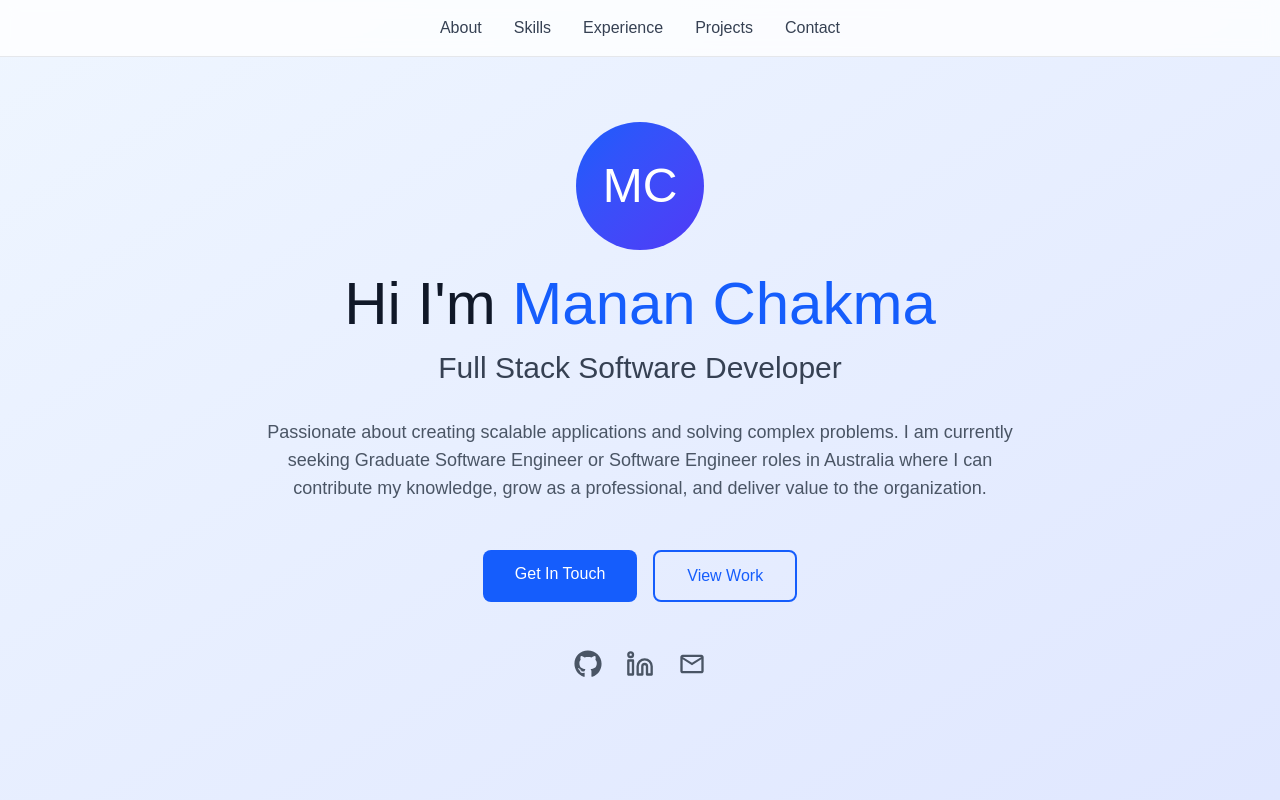
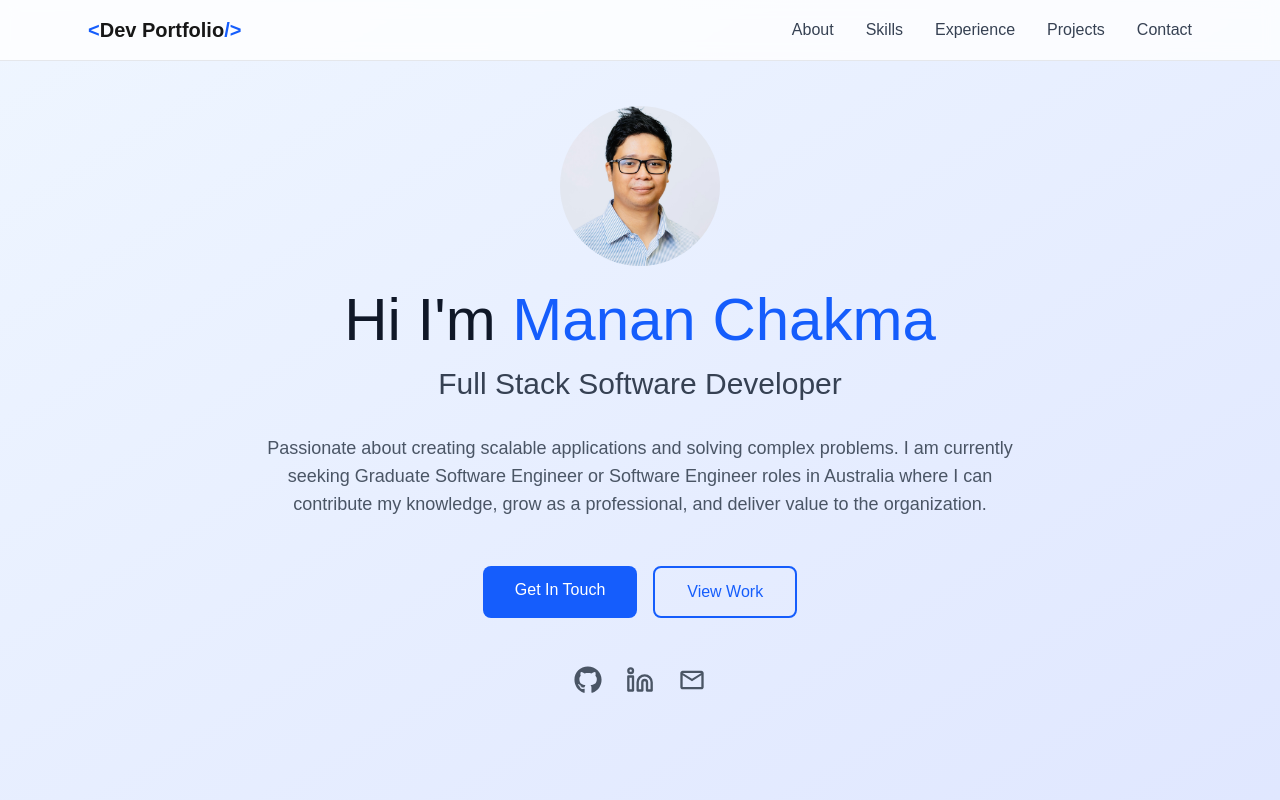
Before and after one commit to Manan-Chakma/manan-portfolio, a Next.js app: page / in a window 1280 px wide. Shown: the top 800 px of the page. Built offline with nearby package versions, Linux system fonts and the light colour scheme.

Commit message:
[IMP] header and image improvement

```diff
--- a/src/app/components/Header.tsx
+++ b/src/app/components/Header.tsx
@@ -18,7 +18,13 @@ export default function Header() {
     return (
         <header className="fixed top-0 left-0 right-0 z-50 bg-white/80 backdrop-blur-sm border-b border-gray-200">
             <div className="max-w-6xl mx-auto px-6 py-4">
-                <nav className="hidden md:flex gap-8 justify-center">
+                <div className="flex items-center justify-between">
+                    <div className="text-xl font-semibold">
+                        <span className="text-blue-600">{'<'}</span>
+                        Dev Portfolio
+                        <span className="text-blue-600">{'/>'}</span>
+                    </div>
+                    <nav className="hidden md:flex gap-8">
                         <button
                             className="text-gray-700 hover:text-blue-600 transition-colors"
                             onClick={() => scrollToSection('about')}
@@ -54,7 +60,6 @@ export default function Header() {
                             Contact
                         </button>
                     </nav>
-            </div>
 
                     {/* mobile menu button */}
                     <button
@@ -63,6 +68,9 @@ export default function Header() {
                     >
                         {isMenuOpen ? <MdOutlineClose size={24} /> : <HiOutlineMenu size={24} />}
                     </button>
+                </div>
+
+            </div>
 
             {
                 isMenuOpen && (
--- a/src/app/components/Hero.tsx
+++ b/src/app/components/Hero.tsx
@@ -1,16 +1,27 @@
 import { FaGithub } from "react-icons/fa";
 import { FiLinkedin } from "react-icons/fi";
 import { MdOutlineMail } from "react-icons/md";
+
+import Image from 'next/image'
 
 export function Hero() {
     return (
         <section className="min-h-screen flex items-center justify-center bg-linear-to-br from-blue-50 to-indigo-100 px-6">
             <div className="max-w-4xl mx-auto text-center">
-                <div className="mb-6">
-                    <div className="w-32 h-32 bg-linear-to-br from-blue-600 to-indigo-600 rounded-full mx-auto flex items-center justify-center text-white text-5xl">
-                        MC
+                <div className="flex justify-center mb-6">
+                    <div className="w-40 h-40 rounded-full overflow-hidden">
+                        <Image
+                            className="object-cover w-full h-full"
+                            src="/profile.jpg"
+                            width={150}
+                            height={150}
+                            alt="Picture of the author"
+                        />
                     </div>
                 </div>
+                {/* <div className="w-32 h-32 bg-linear-to-br from-blue-600 to-indigo-600 rounded-full mx-auto flex items-center justify-center text-white text-5xl">
+                        MC
+                    </div> */}
 
                 <h1 className="text-5xl md:text-6xl mb-4 text-gray-900">
                     Hi I'm <span className="text-blue-600">Manan Chakma</span>
```
Also changed, not shown: public/profile.jpg (added). Lines whose indentation alone changed are shown as unchanged.
